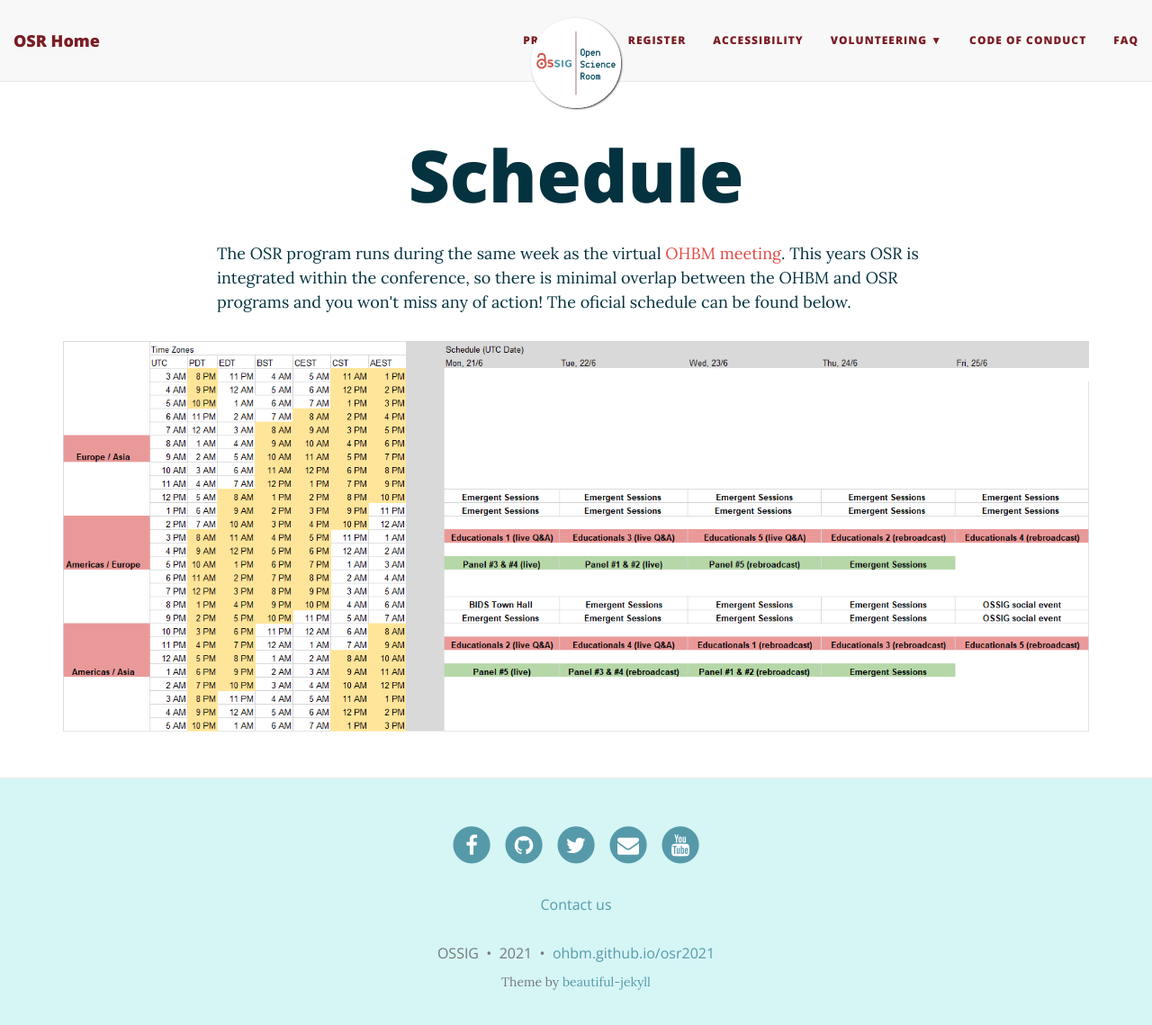
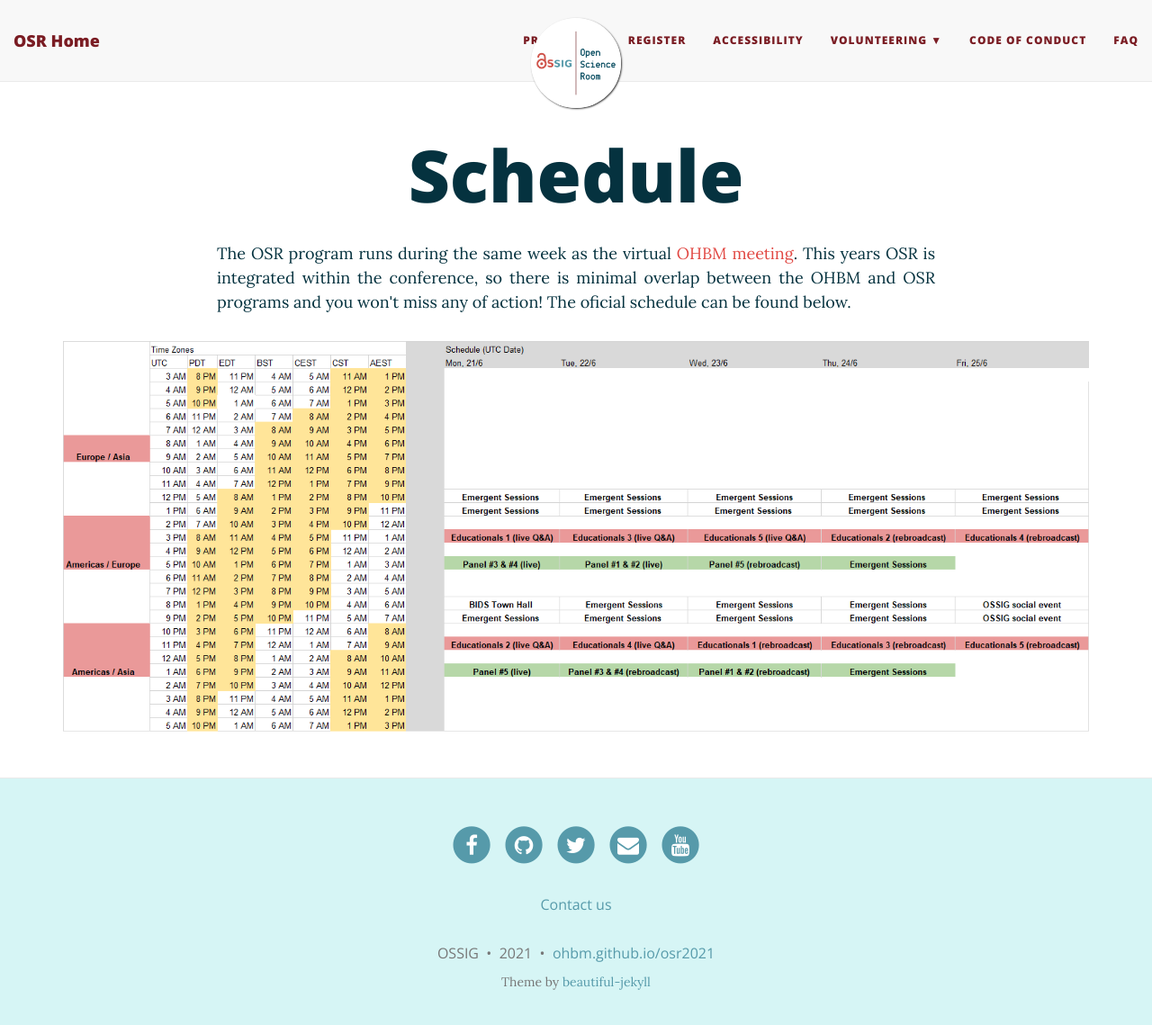
Before and after one commit to ohbm/osr2021, a Jekyll site: the page built from schedule.html, in a window 1280 px wide and 1152 px high. Shown: the top 1139 px of the window at 90% size. Built offline with Jekyll 4.4.1, drawn with Linux system fonts in a browser that asks for light colours; nearby versions of some CDN libraries; a script that is not in the unit is left out.

Commit message:
Update schedule.html

```diff
--- a/schedule.html
+++ b/schedule.html
@@ -6,7 +6,7 @@ permalink: /schedule/
 
 <div style="text-align: center; margin: 0 15%;">
     <h1 style="font-size: 80px;">Schedule</h1>
-    <p style="text-align: left;">
+    <p style="text-align: justify;">
         The OSR program runs during the same week as the virtual <a target="_blank" href="https://www.humanbrainmapping.org/i4a/pages/index.cfm?pageid=4054">OHBM meeting</a>.
         This years OSR is integrated within the conference, so there is minimal overlap between the OHBM and OSR programs and you won't miss any of action!
 
```
